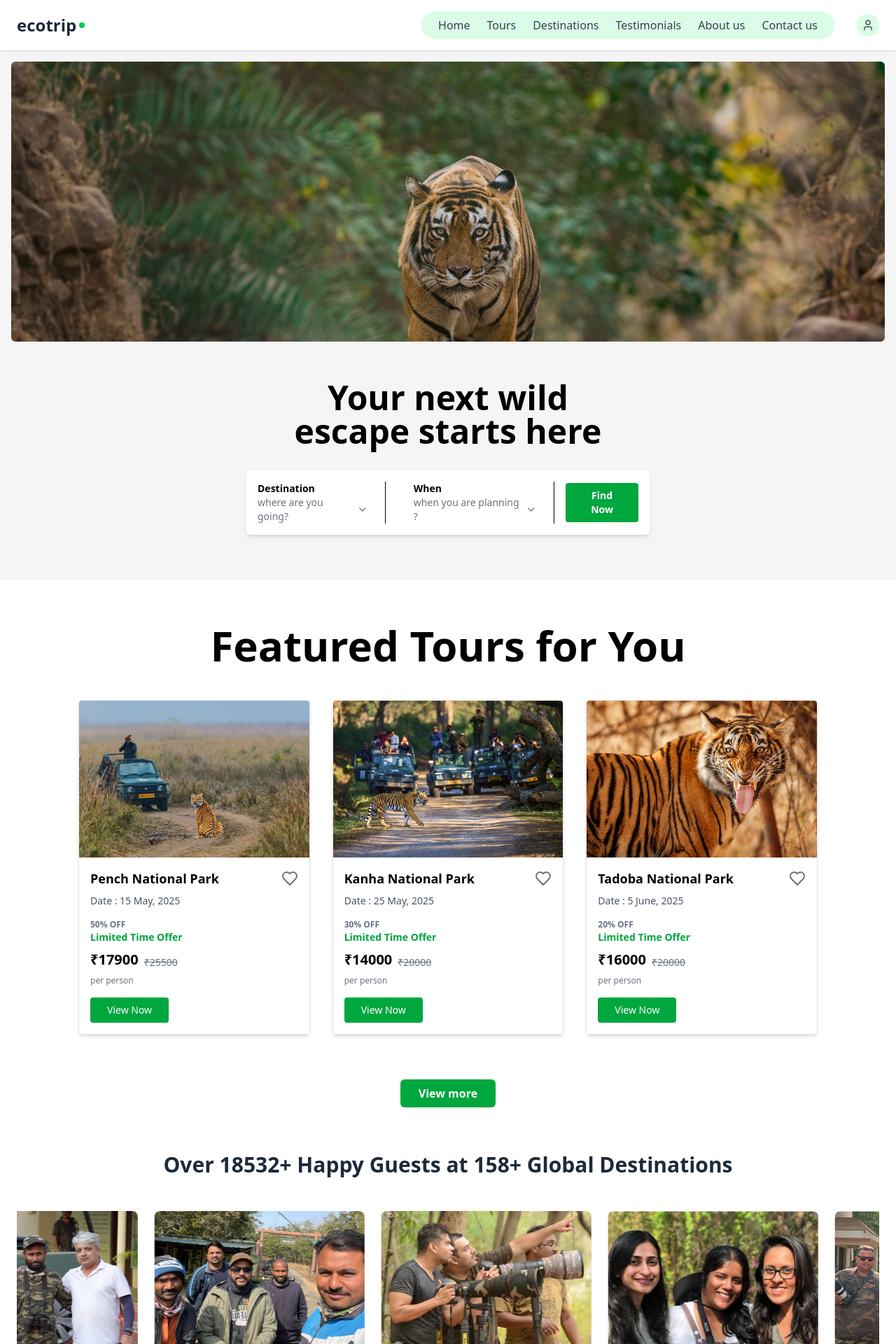
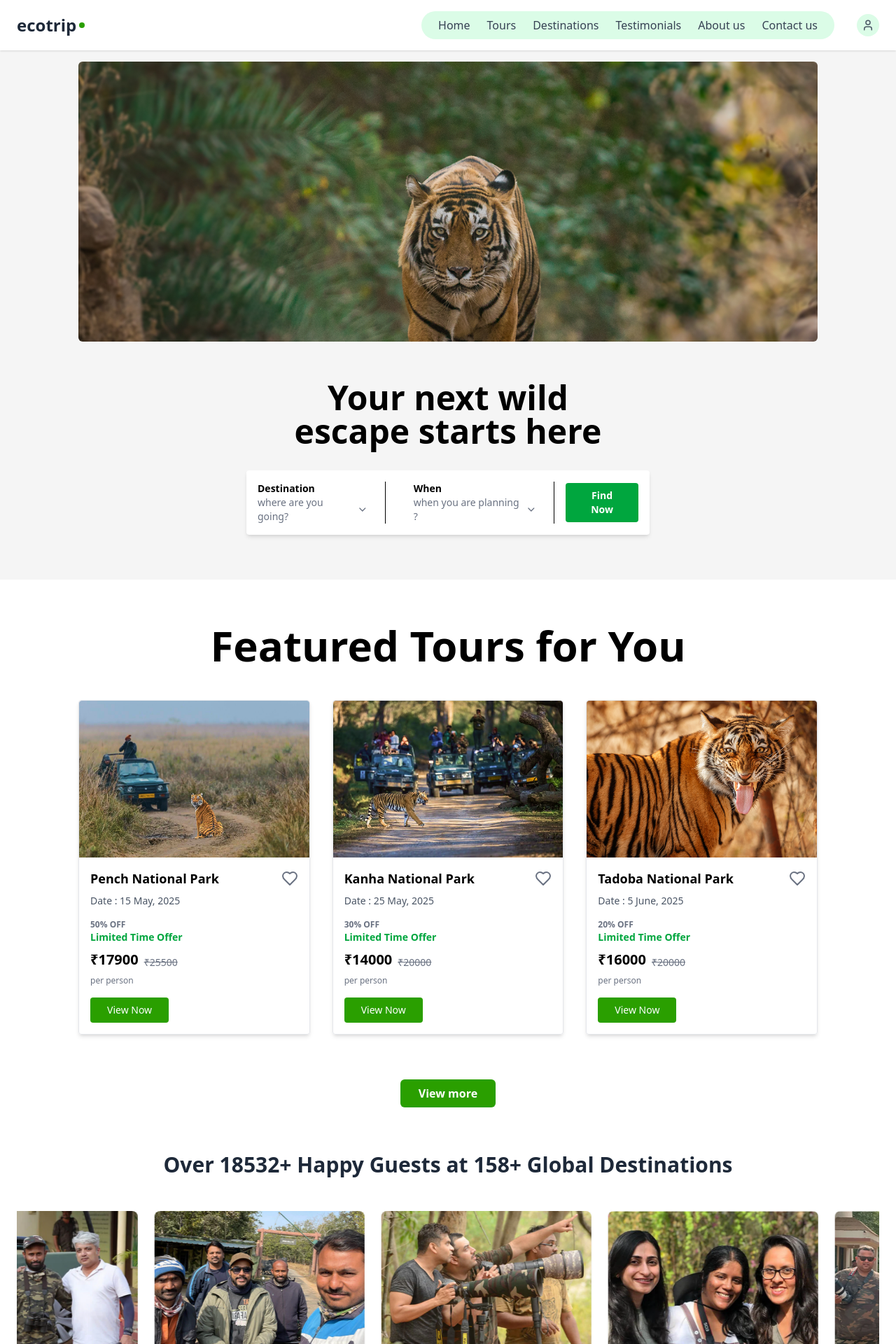
Before and after one commit to srishtisoni7541/ecotrip-client, a React (Vite) app: page /tour in a window 1280 px wide. Shown: the top 1920 px of the page at 70% size. Built offline with nearby package versions, Linux system fonts and the light colour scheme.

Commit message:
chage bg color of elements

```diff
--- a/src/components/AfricanWildLifeSection.jsx
+++ b/src/components/AfricanWildLifeSection.jsx
@@ -79,7 +79,7 @@ export default function AfricanWildlifeSection() {
       </div>
 
       <div className="mt-10 w-full flex justify-center">
-        <button className="bg-green-600 hover:bg-green-700 text-white px-6 py-2 rounded text-lg">
+        <button className="bg-[#2A9F00] hover:bg-green-700 text-white px-6 py-2 rounded text-lg">
           View All African Destinations
         </button>
       </div>
--- a/src/components/Button.jsx
+++ b/src/components/Button.jsx
@@ -3,7 +3,7 @@ import React from 'react'
 const Button = () => {
   return (
     <div className='w-full flex items-center justify-center'>
-      <div className="button p-2 flex items-center justify-center text-white rounded-md bg-green-600 w-34">
+      <div className="button p-2 flex items-center justify-center text-white rounded-md bg-[#2A9F00] w-34">
         <h1 className='text-md font-semibold'>View more</h1>
       </div>
     </div>
--- a/src/components/DetailHomePage.jsx
+++ b/src/components/DetailHomePage.jsx
@@ -50,7 +50,7 @@ const DetailHomePage = () => {
           <div className="flex gap-4 mt-6">
             <button
               onClick={() => setShowModal(true)}
-            className="bg-green-600 cursor-pointer text-white px-6 py-2 rounded font-semibold hover:bg-green-700">
+            className="bg-[#2A9F00] cursor-pointer text-white px-6 py-2 rounded font-semibold hover:bg-green-700">
               Book Now
             </button>
             <button
@@ -120,8 +120,8 @@ const DetailHomePage = () => {
               </div>
             </div>
             <button
-              className="bg-green-600 text-white px-6 py-2 rounded mt-4 hover:bg-green-700"
-              onClick={() => setShowModal(true)} // 👈 open modal
+              className="bg-[#2A9F00] text-white px-6 py-2 rounded mt-4 hover:bg-green-700"
+              onClick={() => setShowModal(true)} //  open modal
             >
               Request a Callback
             </button>
--- a/src/components/FeaturedTourSection.jsx
+++ b/src/components/FeaturedTourSection.jsx
@@ -72,7 +72,7 @@ const FeaturedToursSection = () => {
 
                 <p className="text-xs text-gray-500 mb-4">per person</p>
 
-                <button className="bg-green-600 hover:bg-green-700 text-white text-sm font-medium px-6 py-2 rounded">
+                <button className="bg-[#2A9F00] hover:bg-green-700 text-white text-sm font-medium px-6 py-2 rounded">
                   View Now
                 </button>
               </div>
--- a/src/components/Footer.jsx
+++ b/src/components/Footer.jsx
@@ -17,7 +17,7 @@ export default function FooterSection() {
         <div className="text-center md:text-left mb-4 md:mb-0">
           <h2 className="text-2xl font-semibold">
             Get latest updates on your{" "}
-            <span className="text-green-500">Whatsapp</span>
+            <span className="text-[#2A9F00]">Whatsapp</span>
           </h2>
           <p className="text-gray-500 text-sm">
             Be the first to know about offers, promos, and updates.
@@ -29,7 +29,7 @@ export default function FooterSection() {
             placeholder="Enter Your Whatsapp No."
             className="px-4 py-2 border border-gray-300 rounded-l-full w-full md:w-64 outline-none"
           />
-          <button className="bg-green-500 text-white px-6 py-2 rounded-r-full hover:bg-green-600">
+          <button className="bg-[#2A9F00] text-white px-6 py-2 rounded-r-full hover:bg-green-600">
             Submit
           </button>
         </div>
--- a/src/components/HeroSection.jsx
+++ b/src/components/HeroSection.jsx
@@ -14,7 +14,7 @@ const HeroSection = () => {
           Join group tours or customize your dream safari
         </p>
         <div className="buttons flex flex-col sm:flex-row gap-4 mt-5">
-          <div className="buttonLeft py-2 px-4 rounded-sm bg-green-500 text-white text-center">
+          <div className="buttonLeft py-2 px-4 rounded-sm bg-[#2A9F00] text-white text-center">
             <h2 className="text-base sm:text-lg">View all tours</h2>
           </div>
           <div className="buttonRight py-2 px-4 rounded-sm border text-center sm:hidden">
--- a/src/components/IndianWildLifeSection.jsx
+++ b/src/components/IndianWildLifeSection.jsx
@@ -86,7 +86,7 @@ const IndianWildlifeSection = () => {
 
       {/* CTA Button */}
       <div className="mt-8 sm:mt-10 w-full flex justify-center">
-        <button className="bg-green-600 hover:bg-green-700 text-white px-6 py-2 rounded text-base sm:text-lg">
+        <button className="bg-[#2A9F00] hover:bg-green-700 text-white px-6 py-2 rounded text-base sm:text-lg">
           View All African Destinations
         </button>
       </div>
--- a/src/components/Nav.jsx
+++ b/src/components/Nav.jsx
@@ -11,7 +11,7 @@ const Nav = () => {
       <div className="max-w-7xl mx-auto flex items-center justify-between">
         <div className="flex items-center space-x-1">
           <span className="text-2xl font-bold text-gray-800">ecotrip</span>
-          <div className="w-2 h-2 bg-green-500 rounded-full"></div>
+          <div className="w-2 h-2 bg-[#2A9F00] rounded-full"></div>
         </div>
 
         <div className="hidden md:flex items-center space-x-8">
--- a/src/components/TourRefundAndOffers.jsx
+++ b/src/components/TourRefundAndOffers.jsx
@@ -6,7 +6,7 @@ const TourRefundAndOffers = () => {
         <table className="min-w-full border border-gray-300 bg-white">
           <thead>
             <tr className="text-black  rounded-md ">
-              <th className="border bg-green-500 text-white text-xl w-[20%]   border-gray-300 px-2 py-10 text-left">
+              <th className="border bg-[#2A9F00] text-white text-xl w-[20%]   border-gray-300 px-2 py-10 text-left">
                 Cancellation received no. of <br /> days before departure
               </th>
               <th className="border border-gray-300 px-4 py-2 text-center">0-10D</th>
@@ -54,7 +54,7 @@ const TourRefundAndOffers = () => {
 
       {/* Buttons */}
       <div className="flex justify-center gap-4">
-        <button className="bg-green-500 hover:bg-green-600 text-white px-6 py-2 rounded text-sm font-medium">
+        <button className="bg-[#2A9F00] hover:bg-green-600 text-white px-6 py-2 rounded text-sm font-medium">
           Book Now
         </button>
         <button className="border border-gray-400 hover:bg-gray-100 text-sm px-6 py-2 rounded text-gray-800">
--- a/src/components/ToursHomePage.jsx
+++ b/src/components/ToursHomePage.jsx
@@ -4,7 +4,7 @@ import img from '../Images/tourspageImg1.png';
 const ToursHomePage = () => {
   return (
     <section className="bg-[#f5f5f5] pb-16">
-      <div className="relative p-4">
+      <div className="relative p-4 px-28">
         <img
           src={img}
           alt="Tiger"
```
